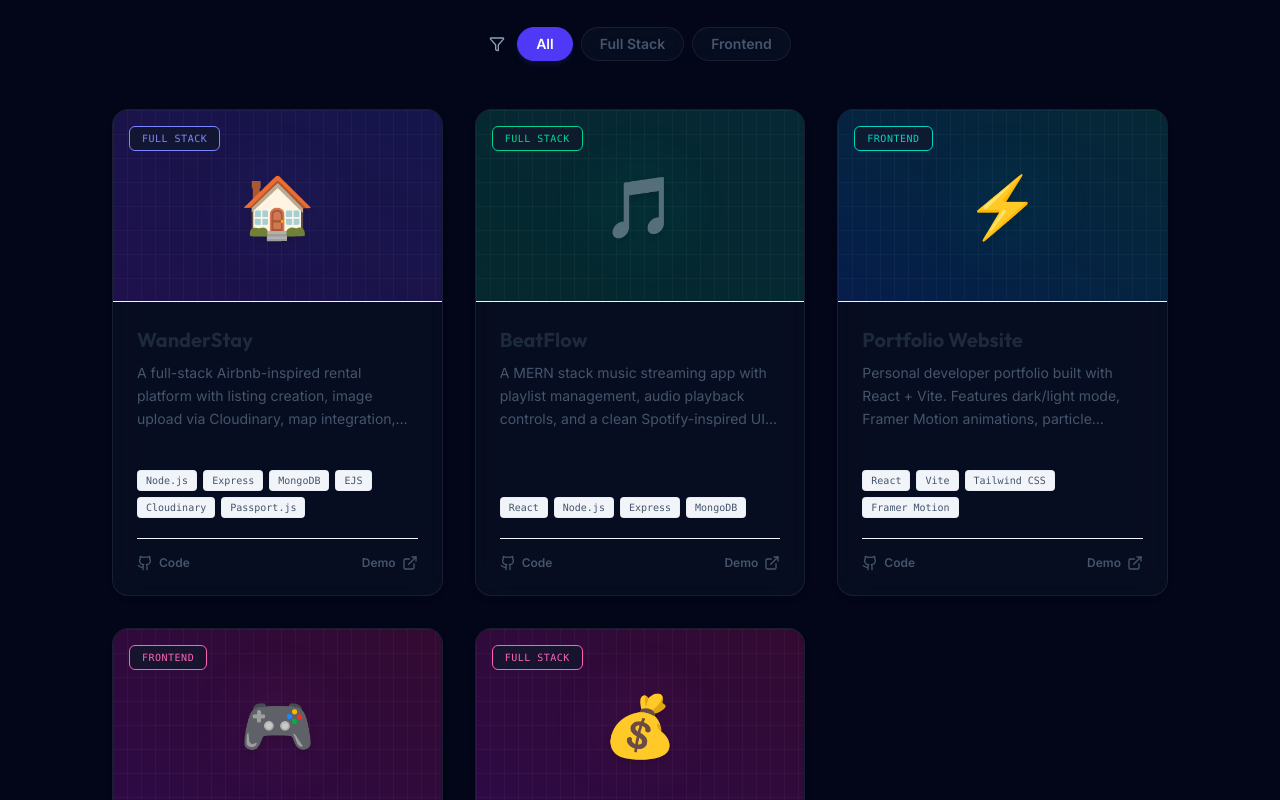
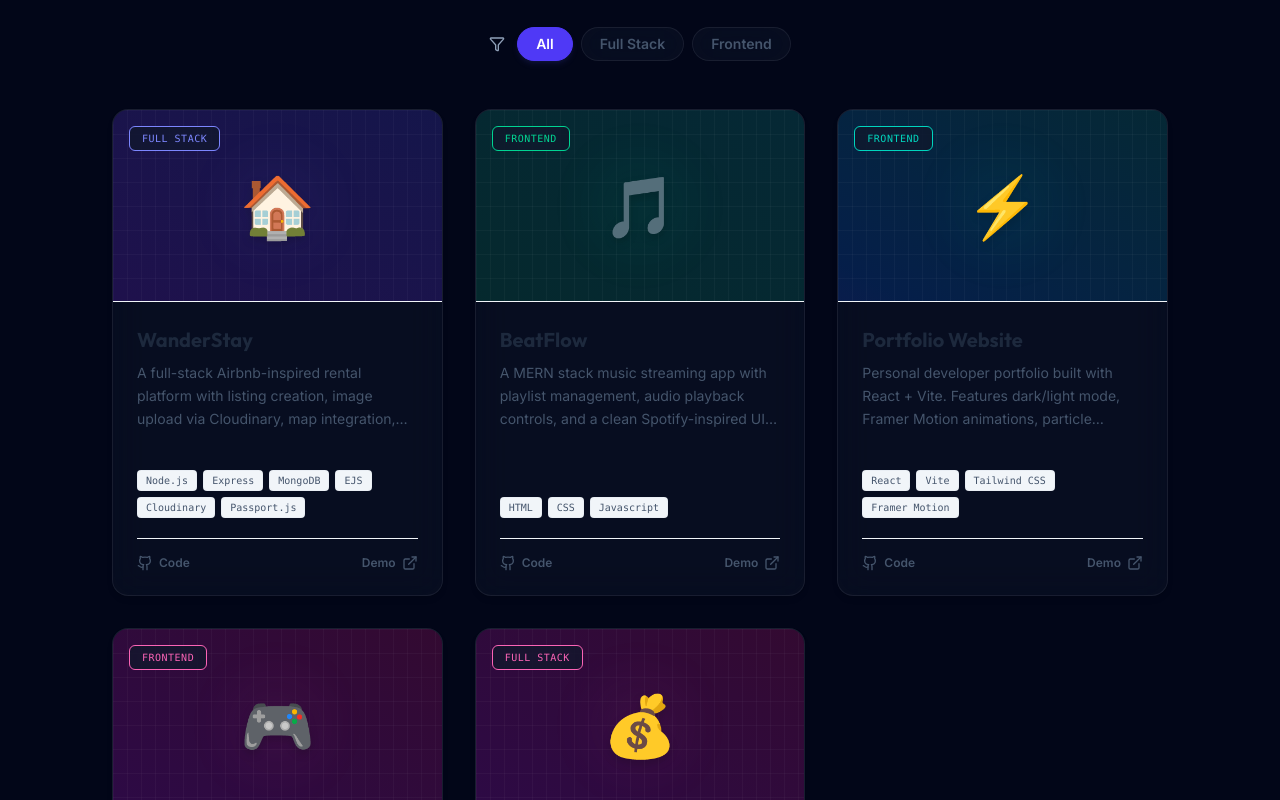
Before and after one commit to Rd10code/Portfolio, a React (Vite) app: page / in a window 1280 px wide. Shown: the part 3480-4280 px from the top of the page. Built offline with nearby package versions, Linux system fonts and the light colour scheme.

Commit message:
Update the category of Project

```diff
--- a/src/components/GitHubStats.jsx
+++ b/src/components/GitHubStats.jsx
@@ -51,7 +51,7 @@ const activityGrid = generateActivityData();
 const months = ['Jan', 'Feb', 'Mar', 'Apr', 'May', 'Jun'];
 
 const stats = [
-  { label: 'Total Repositories', value: '7', icon: GitFork, color: 'text-blue-500' },
+  { label: 'Total Repositories', value: '12', icon: GitFork, color: 'text-blue-500' },
   { label: 'Yearly Commits', value: '260+', icon: Stars, color: 'text-emerald-500' },
   { label: 'Coding Solutions', value: '100+', icon: Code, color: 'text-indigo-500' },
 ];
@@ -66,14 +66,14 @@ const profiles = [
   },
   {
     name: 'LeetCode',
-    url: 'https://leetcode.com/u/Rd10code/',
-    desc: '100+ problems solved. Focus on arrays, trees, and graphs.',
+    // url: 'https://leetcode.com/u/Rd10code/',
+    desc: '70+ problems solved. Focus on arrays, trees, and graphs.',
     icon: Code,
     color: 'hover:border-amber-500/55 hover:text-amber-500',
   },
   {
     name: 'GeeksforGeeks',
-    url: 'https://www.geeksforgeeks.org/user/Rd10code/',
+    // url: 'https://www.geeksforgeeks.org/user/Rd10code/',
     desc: 'Practiced core structures, algorithms, and logical queries.',
     icon: BookOpen,
     color: 'hover:border-emerald-500/55 hover:text-emerald-500',
--- a/src/components/Projects.jsx
+++ b/src/components/Projects.jsx
@@ -35,9 +35,9 @@ const projectsData = [
   {
     id: 2,
     title: 'BeatFlow',
-    category: 'Full Stack',
+    category: 'Frontend',
     desc: 'A MERN stack music streaming app with playlist management, audio playback controls, and a clean Spotify-inspired UI. Features user auth and MongoDB-backed song library.',
-    tech: ['React', 'Node.js', 'Express', 'MongoDB'],
+    tech: ['HTML','CSS','Javascript'],
     github: 'https://github.com/Rd10code/Music-streaming-platform',
     demo: 'https://music-streaming-platform-sigma.vercel.app/',
     gradient: 'from-emerald-600/20 to-teal-600/20 text-emerald-400',
```
